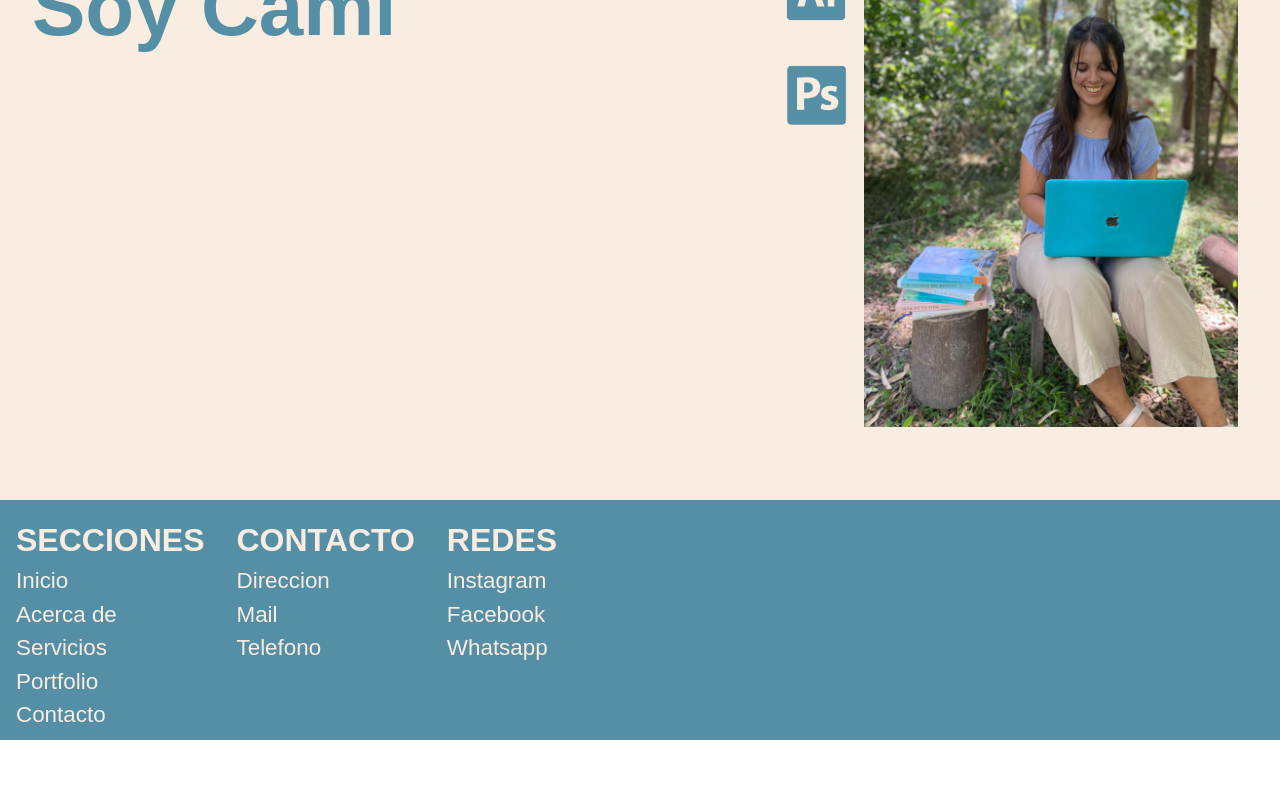
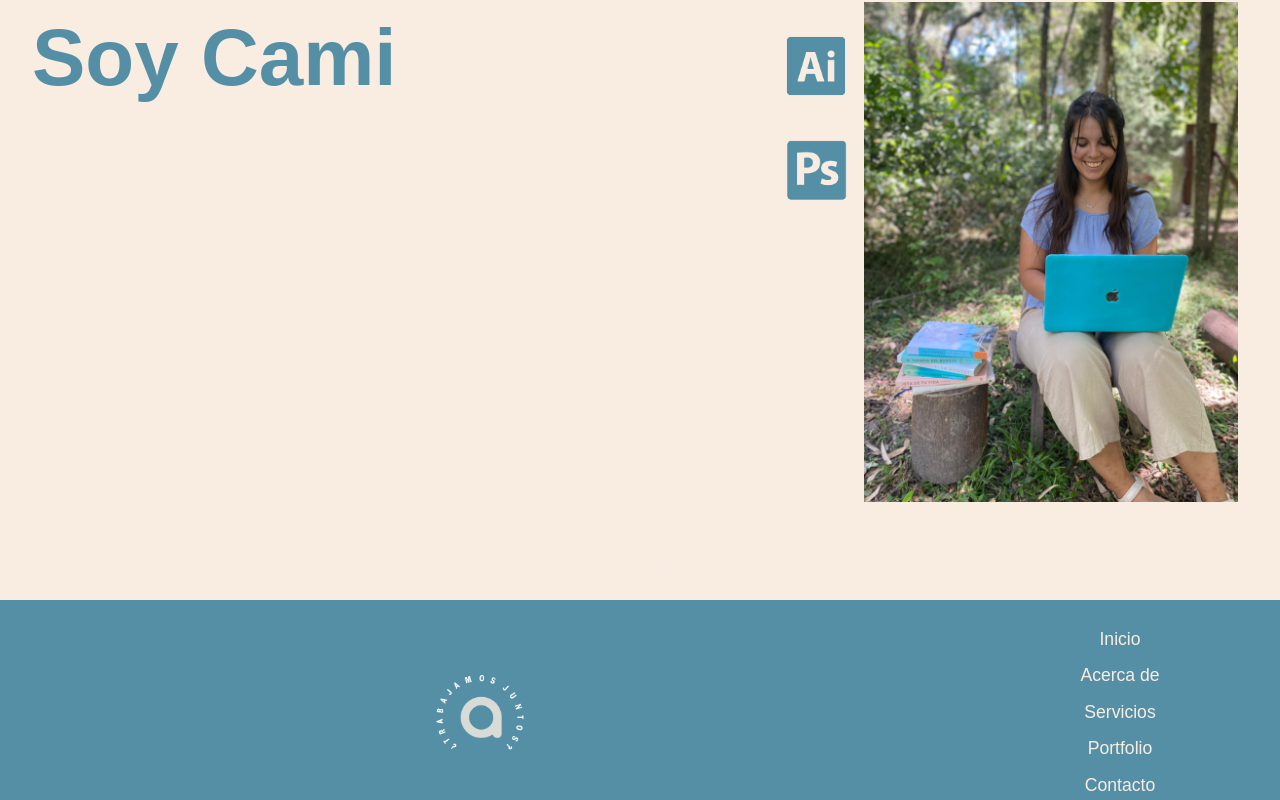
Before and after one commit to gerfabris/anima, a React (Vite) app: page /about in a window 1280 px wide. Shown: the part 780-1580 px from the top of the page. Before the commit the page ends 1520 px from the top, so only its background shows below. Built offline with nearby package versions, Linux system fonts and the light colour scheme; a web font is replaced by a local one.

Commit message:
creando secciones y footer modificado

```diff
--- /dev/null
+++ b/src/components/Contact/Contact.css
@@ -0,0 +1,5 @@
+.container{
+    display: flex;
+    width: 100%;
+    height: 100%;
+}
--- a/src/components/Contact/Contact.jsx
+++ b/src/components/Contact/Contact.jsx
@@ -1,7 +1,11 @@
+import "./Contact.css";
+
 export const Contact = () => {
-    return (
-        <section id='contact'>
-
-        </section>
-    )
-}
+  return (
+    <section id="contact">
+      <div className="container">
+        <h2>Contacto</h2>
+      </div>
+    </section>
+  );
+};
--- a/src/components/Footer/Footer.css
+++ b/src/components/Footer/Footer.css
@@ -5,33 +5,58 @@
     display: flex;
     flex-direction: row;
     flex-wrap: nowrap;
-    align-content: space-around;
+    justify-content: space-evenly;
     font-family: 'ITC Avant Garde Gothic Std', sans-serif;
-    font-size: 1.4rem;
+    font-size: 1.1rem;
     color: #F9EDE2;
 }
+
 p{
     color: #F9EDE2;
+    margin-top: 10px;
 }
+
 h4{
-    font-size: 2rem;
+    font-size: 1.7rem;
 }
-.section-container{
+
+.logo-div{
+    height: 100%;
+    width: 75%;
     display: flex;
     flex-direction: column;
-    margin: 1rem;
+    justify-content: center;
+    align-items: center;
+    padding: 1rem;
+}
+.logo-footer{
+    max-width: 13rem;
+    max-height: 13rem;
+}
+
+.footer-div{
+    display: flex;
+    width: 25%;
+    height: 100%;
+    flex-direction: column;
+    justify-content: flex-start;
+    align-items: center;
+    padding: 1rem;
+}
+
+.empty{
+    display: flex;
+    height: 100%;
+    width: 50%
+}
 
 
+.footer-div-2{
+    display: flex;
+    width: 25%;
+    height: 100%;
+    flex-direction: column;
+    justify-content: flex-start;
+    align-items: center;
+    padding: 1rem;
 }
-.data-container{
-    display: flex;
-    flex-direction: column;
-    margin: 1rem;
-
-}
-
-.socialmedia-container{
-    display: flex;
-    flex-direction: column;
-    margin: 1rem;
-}
--- a/src/components/Footer/Footer.jsx
+++ b/src/components/Footer/Footer.jsx
@@ -1,12 +1,15 @@
 import "./Footer.css";
 import { NavLink } from "react-router-dom";
+import LogoFooter from "../../assets/Footer/Frame 2.png";
 
 export const Footer = () => {
   return (
     <footer id="footer">
       <div className="footer-container">
-        <div className="section-container">
-          <h4> SECCIONES </h4>
+        <div className="logo-div">
+          <img className="logo-footer" src={LogoFooter} alt="logo footer" />
+        </div>
+        <div className="footer-div">
           <NavLink>
             <p> Inicio </p>
           </NavLink>
@@ -23,13 +26,16 @@ export const Footer = () => {
             <p> Contacto </p>
           </NavLink>
         </div>
-        <div className="data-container">
+      </div>
+      <div className="footer-container">
+        <div className="empty"></div>
+        <div className="footer-div-2">
           <h4> CONTACTO </h4>
-          <p> Direccion </p>
-          <p> Mail </p>
-          <p> Telefono</p>
+          <p> Colonia, Uruguay </p>
+          <p> animadgs@gmail.com </p>
+          <p> +598 98 510 246 </p>
         </div>
-        <div className="socialmedia-container">
+        <div className="footer-div-2">
           <h4> REDES </h4>
           <NavLink>
             <p> Instagram </p>
--- /dev/null
+++ b/src/components/Home/Home.css
@@ -0,0 +1,5 @@
+.container{
+    display: flex;
+    width: 100%;
+    height: 100%;
+}
--- /dev/null
+++ b/src/components/Portfolio/Porfolio.css
@@ -0,0 +1,5 @@
+.container{
+    display: flex;
+    width: 100%;
+    height: 100%;
+}
--- a/src/components/Portfolio/Porfolio.jsx
+++ b/src/components/Portfolio/Porfolio.jsx
@@ -1,7 +1,11 @@
+import "./Porfolio.css";
+
 export const Portfolio = () => {
-    return (
-        <section id='portfolio'>
-
-        </section>
-    )
-}
+  return (
+    <section id="portfolio">
+      <div className="container">
+        <h2>Portfolio</h2>
+      </div>
+    </section>
+  );
+};
```
Also changed, not shown: src/components/Home/Home.jsx (+3 -6 lines), src/assets/Footer/Frame 2.png (added).
